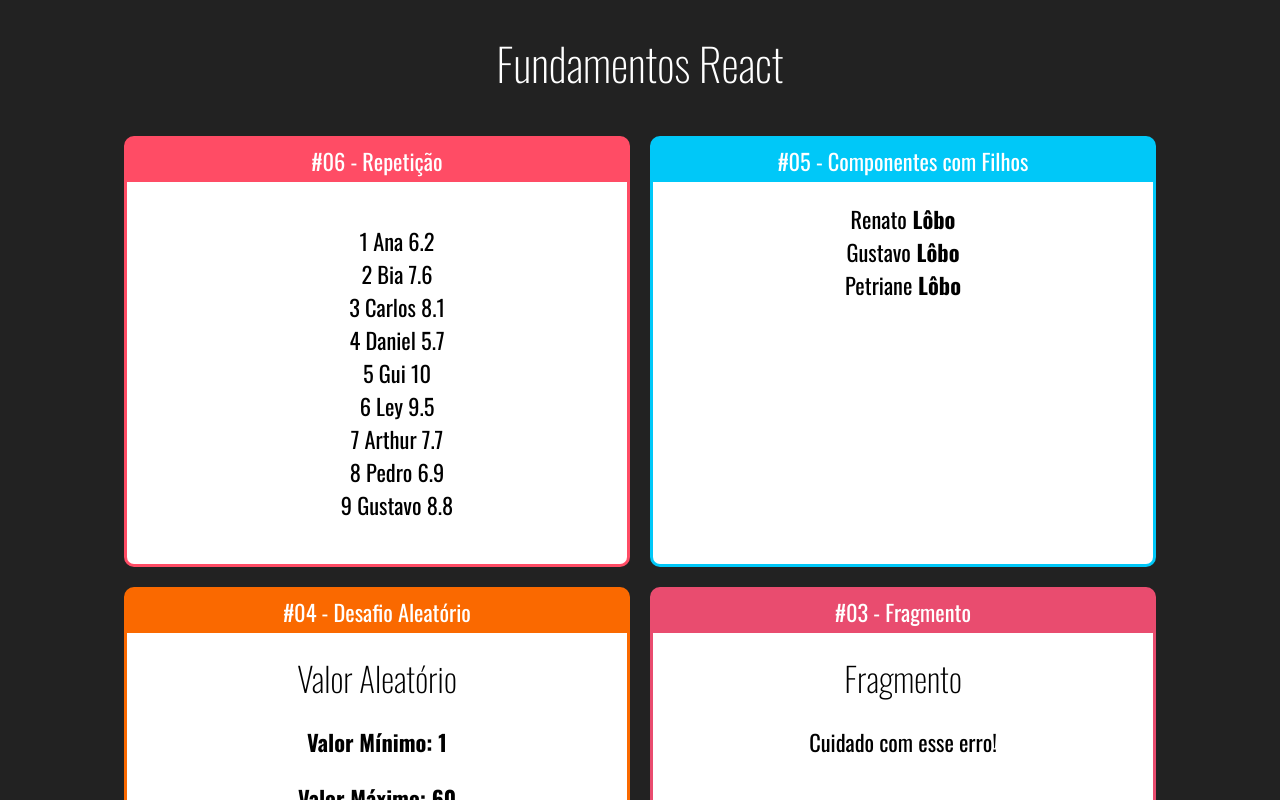
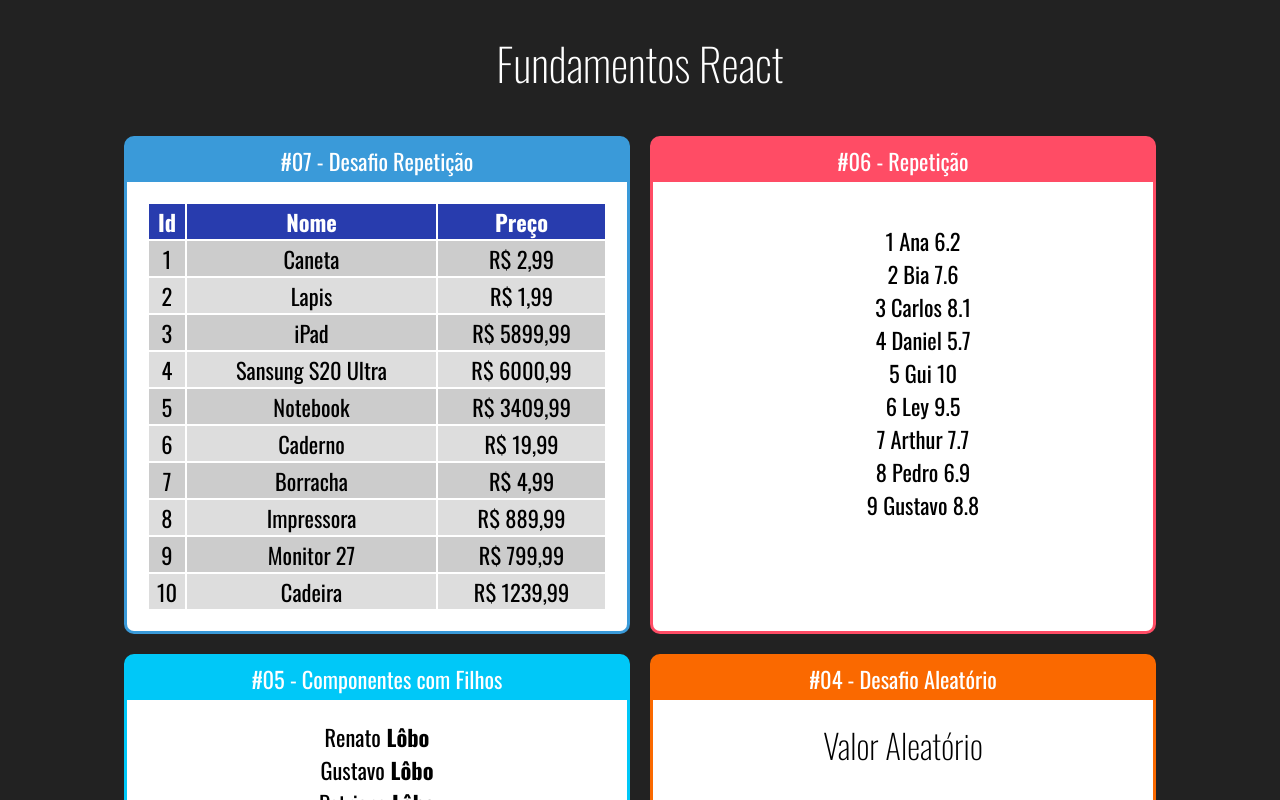
Before and after one commit to renatolobo1/Curso-react, a React (Create React App) app: page / in a window 1280 px wide. Shown: the top 800 px of the page. Built offline with nearby package versions, Linux system fonts and the light colour scheme.

Commit message:
Desafio Repetição

```diff
--- a/src/App.jsx
+++ b/src/App.jsx
@@ -3,6 +3,7 @@
 
 import Card from './components/layout/Card';
 
+import TabelaProdutos from './components/repeticao/TabelaProdutos'
 import ListaAlunos from './components/repeticao/ListaAlunos';
 import Familia from './components/basicos/Familia';
 import FamiliaMembro from './components/basicos/FamiliaMembro';
@@ -15,6 +16,10 @@
   <div className="App">
     <h1> Fundamentos React </h1>
     <div className="Cards">
+
+    <Card titulo="#07 - Desafio Repetição" color="#3A9AD9">
+        <TabelaProdutos></TabelaProdutos>
+      </Card>
 
       <Card titulo="#06 - Repetição" color="#FF4C65">
         <ListaAlunos></ListaAlunos>
--- /dev/null
+++ b/src/components/repeticao/TabelaProduto.css
@@ -0,0 +1,14 @@
+.TabelaProdutos table {
+  width: 100%;
+}
+.TabelaProdutos th {
+  background-color: #283cae;
+  color: #fff
+}
+
+.TabelaProdutos .Par {
+  background-color: #ccc;
+}
+.TabelaProdutos .Impar {
+  background-color: #ddd;
+}
--- /dev/null
+++ b/src/components/repeticao/TabelaProdutos.jsx
@@ -0,0 +1,36 @@
+import React from 'react';
+import produtos from '../../data/produtos'
+import './TabelaProduto.css'
+
+export default props => {
+
+  function getLinhas() {
+    return produtos.map((produto, i) => {
+      return (
+        <tr key={produto.id} className={i % 2 === 0 ? 'Par' : 'Impar'}>
+          <td>{produto.id}</td>
+          <td>{produto.nome}</td>
+          <td>R$ {produto.preco.toFixed(2).replace('.',',')}</td>
+        </tr>
+      )
+    })
+  }
+  return (
+    <div className="TabelaProdutos">
+      <table>
+        <thead>
+          <tr>
+            <th>Id</th>
+            <th>Nome</th>
+            <th>Preço</th>
+          </tr>
+        </thead>
+        <tbody>
+
+          {getLinhas()}
+
+        </tbody>
+      </table>
+    </div>
+  )
+}
--- /dev/null
+++ b/src/data/produtos.js
@@ -0,0 +1,16 @@
+const produtos = [
+  {id: 1, nome: 'Caneta', preco: 2.99},
+  {id: 2, nome: 'Lapis', preco: 1.99},
+  {id: 3, nome: 'iPad', preco: 5899.99},
+  {id: 4, nome: 'Sansung S20 Ultra', preco: 6000.99},
+  {id: 5, nome: 'Notebook', preco: 3409.99},
+  {id: 6, nome: 'Caderno', preco: 19.99},
+  {id: 7, nome: 'Borracha', preco: 4.99},
+  {id: 8, nome: 'Impressora', preco:889.99},
+  {id: 9, nome: 'Monitor 27', preco:799.99},
+  {id: 10, nome: 'Cadeira', preco: 1239.99},
+
+]
+
+
+export default produtos
```
